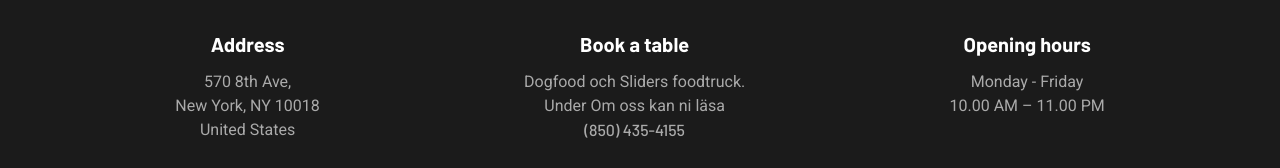
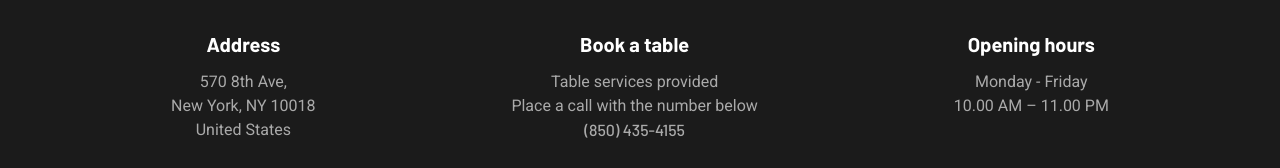
Before and after one commit to PoseyXyz/gloreya, a React (Create React App) app: page / in a window 1280 px wide. Shown: the part 5977-6145 px from the top of the page. Built offline with nearby package versions, Linux system fonts and the light colour scheme.

Commit message:
Edited footer content

```diff
--- a/src/components/Footer.js
+++ b/src/components/Footer.js
@@ -17,8 +17,8 @@ function Footer() {
                     </div>
                     <div className="text-center">
                         <h3 className="text-white text-xl mb-3 font-bold">Book a table</h3>
-                        <p>Dogfood och Sliders foodtruck.</p>
-                        <p>Under Om oss kan ni läsa</p>
+                        <p>Table services provided</p>
+                        <p>Place a call with the number below</p>
                         <h3>(850) 435-4155</h3>
                     </div>
                     <div className="text-center">
```
